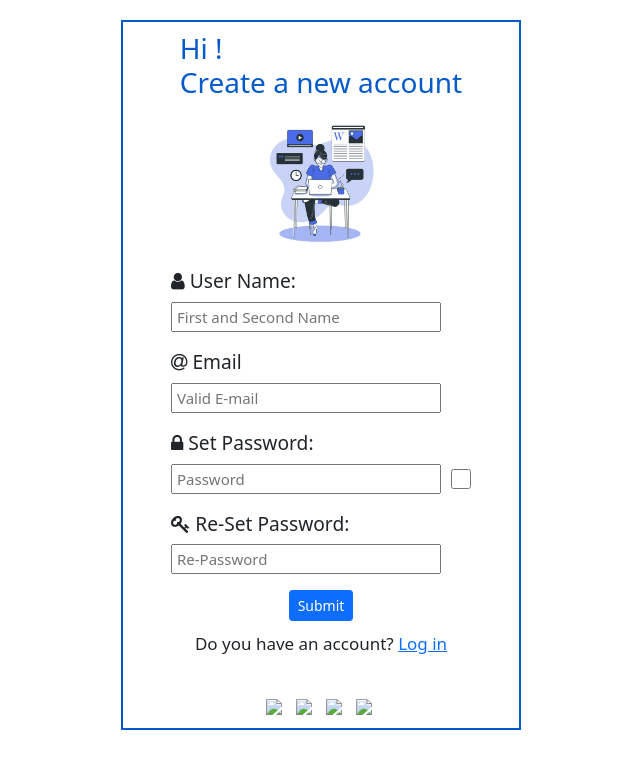
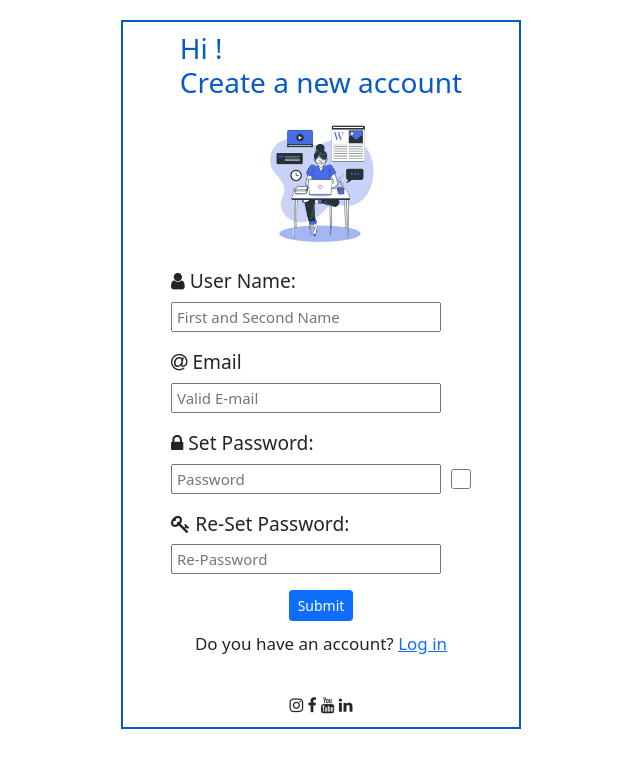
Before and after one commit to Hvbiba/E-learning, a plain HTML site: page sign.html in a window 1280 px wide. Shown: the whole page, without its empty margins (319-959 px from the left). Drawn offline with nearby package versions, Linux system fonts and the light colour scheme.

Commit message:
Add files via upload

```diff
--- a/sign.html
+++ b/sign.html
@@ -44,10 +44,10 @@
          <button type="button" class="btn btn-primary btn-sm" id="btn">Submit</button>
          <p>Do you have an account? <a href="/log.html">Log in</a></p>
          <div class="icons">
-            <img src="ig.png" width="30px">
-            <img src="youtube.png" width="30px">
-            <img src="linkedin.png" width="30px">
-            <img src="facebook.png" width="30px">
+            <i class="fa fa-instagram" class="icon"></i>
+            <i class="fa fa-facebook-f" class="icon"></i>
+            <i class="fa fa-youtube" class="icon"></i>
+            <i class="fa fa-linkedin" class="icon"></i>
          </div>
     </div>
 </div>
```
Also changed, not shown: log.html (+5 -5 lines).
